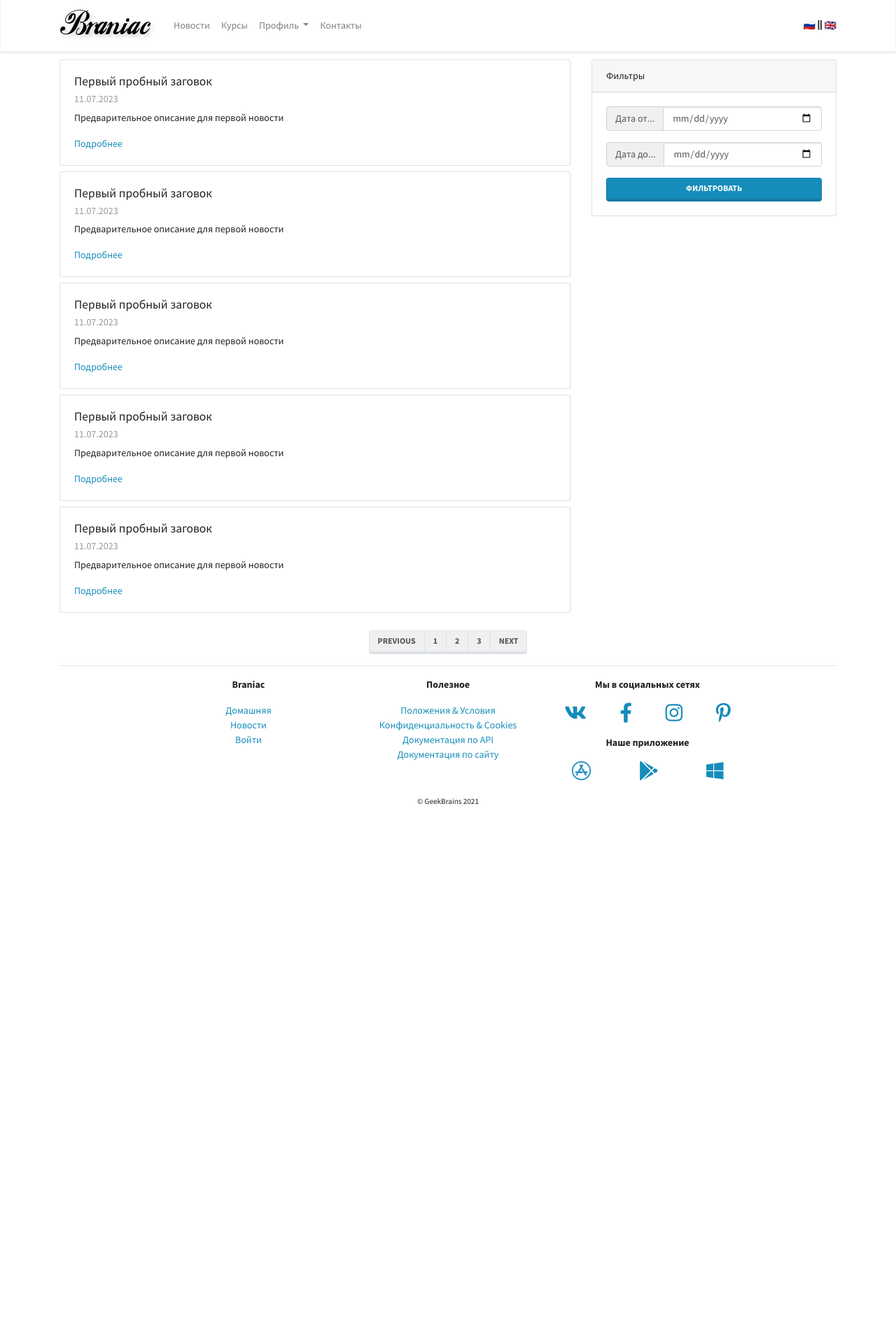
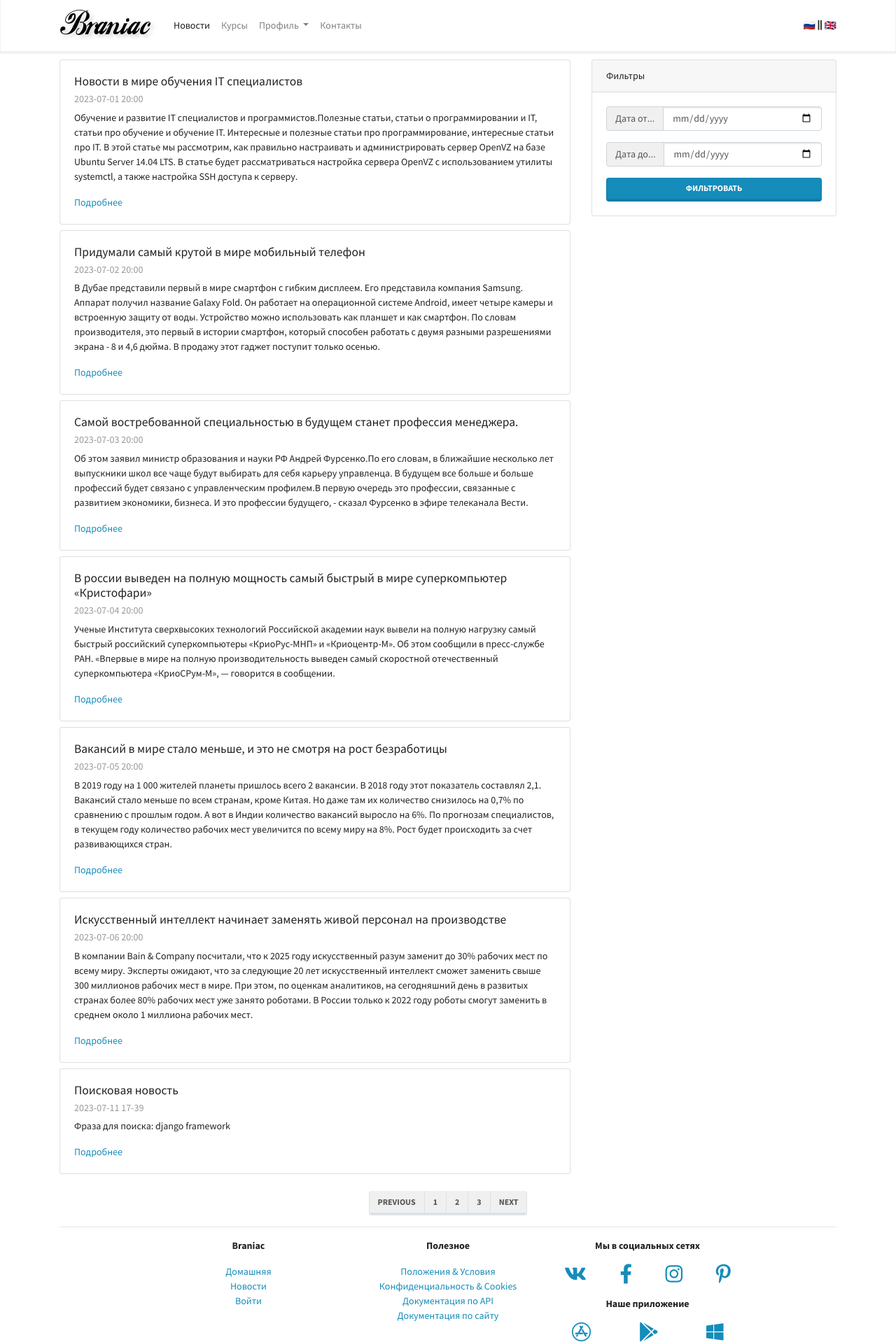
Before and after one commit to Gontarenok/django_course, a Django app: page /mainapp/news/ in a window 1280 px wide. Shown: the top 1918 px of the page at 70% size. Before the commit the page ends 1150 px from the top, so only its background shows below. Run offline with Django 4.2, Linux system fonts and the light colour scheme; some libraries are stand-ins or nearby versions.

Commit message:
Add homework

```diff
--- a/mainapp/templates/mainapp/news.html
+++ b/mainapp/templates/mainapp/news.html
@@ -15,16 +15,25 @@
                 <div class="col-lg-8">
 
 
-                    {% for i in range %}
+                    {% for news_item in object_list %}
                         <div class="card my-2">
                             <div class="card-body">
-                                <h5 class="card-title">{{ news_title }}</h5>
-                                <h6 class="card-subtitle mb-2 text-muted">{{ datetime_obj|date:"d.m.Y" }}</h6>
-                                <p class="card-text">{{ news_preview }}</p>
+                                <h5 class="card-title">{{ news_item.title }}</h5>
+                                <h6 class="card-subtitle mb-2 text-muted">{{ news_item.date }}</h6>
+                                <p class="card-text">{{ news_item.preview }}</p>
                                 <a href="#" class="card-link">Подробнее</a>
                             </div>
                         </div>
                     {% endfor %}
+
+                    <div class="card my-2">
+                        <div class="card-body">
+                            <h5 class="card-title">Поисковая новость</h5>
+                            <h6 class="card-subtitle mb-2 text-muted">{% now 'Y-m-d H-i' %}</h6>
+                            <p class="card-text">Фраза для поиска: django framework</p>
+                            <a href="{% url 'mainapp:news' %}?q=django framework" class="card-link">Подробнее</a>
+                        </div>
+                    </div>
 
 
                 </div>
--- a/mainapp/views.py
+++ b/mainapp/views.py
@@ -1,5 +1,8 @@
 # from django.shortcuts import render
-# from django.http import HttpResponse
+from django.http import HttpResponse, HttpResponseRedirect
+import json
+
+from django.conf import settings
 from django.views.generic import View, TemplateView
 from datetime import datetime
 
@@ -14,13 +17,24 @@ class NewsPageView(TemplateView):
     def get_context_data(self, **kwargs):
         contex = super().get_context_data(**kwargs)
 
-        contex['news_title'] = 'Первый пробный заговок'
-        contex['news_preview'] = 'Предварительное описание для первой новости'
+        # contex['news_title'] = 'Первый пробный заголовок'
+        # contex['news_preview'] = 'Предварительное описание для первой новости'
+        #
+        # contex['range'] = range(5)
+        # contex['datetime_obj'] = datetime.now()
 
-        contex['range'] = range(5)
-        contex['datetime_obj'] = datetime.now()
+        # Task 6
+        with open(settings.BASE_DIR / 'news.json', encoding="utf-8") as news_file:
+            contex['object_list'] = json.load(news_file)
+        return contex
 
-        return contex
+    # Task 7
+    def get(self, *args, **kwargs):
+        query = self.request.GET.get('q', None)
+        if query:
+            return HttpResponseRedirect(f'https://google.ru/search?q={query}')
+
+        return super().get(*args, **kwargs)
 
 
 class NewsWithPaginatorView(NewsPageView):
--- /dev/null
+++ b/news.json
@@ -0,0 +1,32 @@
+[
+  {
+    "title": "Новости в мире обучения IT специалистов",
+    "preview": "Обучение и развитие IT специалистов и программистов.Полезные статьи, статьи о программировании и IT, статьи про обучение и обучение IT. Интересные и полезные статьи про программирование, интересные статьи про IT. В этой статье мы рассмотрим, как правильно настраивать и администрировать сервер OpenVZ на базе Ubuntu Server 14.04 LTS. В статье будет рассматриваться настройка сервера OpenVZ с использованием утилиты systemctl, а также настройка SSH доступа к серверу.",
+    "date": "2023-07-01 20:00"
+  },
+  {
+    "title": "Придумали самый крутой в мире мобильный телефон",
+    "preview": "В Дубае представили первый в мире смартфон с гибким дисплеем. Его представила компания Samsung. Аппарат получил название Galaxy Fold. Он работает на операционной системе Android, имеет четыре камеры и встроенную защиту от воды. Устройство можно использовать как планшет и как смартфон. По словам производителя, это первый в истории смартфон, который способен работать с двумя разными разрешениями экрана - 8 и 4,6 дюйма. В продажу этот гаджет поступит только осенью.",
+    "date": "2023-07-02 20:00"
+  },
+  {
+    "title": "Самой востребованной специальностью в будущем станет профессия менеджера.",
+    "preview": "Об этом заявил министр образования и науки РФ Андрей Фурсенко.По его словам, в ближайшие несколько лет выпускники школ все чаще будут выбирать для себя карьеру управленца. В будущем все больше и больше профессий будет связано с управленческим профилем.В первую очередь это профессии, связанные с развитием экономики, бизнеса. И это профессии будущего, - сказал Фурсенко в эфире телеканала Вести.",
+    "date": "2023-07-03 20:00"
+  },
+  {
+    "title": "В россии выведен на полную мощность самый быстрый в мире суперкомпьютер «Кристофари»",
+    "preview": "Ученые Института сверхвысоких технологий Российской академии наук вывели на полную нагрузку самый быстрый российский суперкомпьютеры «КриоРус-МНП» и «Криоцентр-М». Об этом сообщили в пресс-службе РАН. «Впервые в мире на полную производительность выведен самый скоростной отечественный суперкомпьютера «КриоСРум-М», — говорится в сообщении. ",
+    "date": "2023-07-04 20:00"
+  },
+  {
+    "title": "Вакансий в мире стало меньше, и это не смотря на рост безработицы",
+    "preview": "В 2019 году на 1 000 жителей планеты пришлось всего 2 вакансии. В 2018 году этот показатель составлял 2,1. Вакансий стало меньше по всем странам, кроме Китая. Но даже там их количество снизилось на 0,7% по сравнению с прошлым годом. А вот в Индии количество вакансий выросло на 6%. По прогнозам специалистов, в текущем году количество рабочих мест увеличится по всему миру на 8%. Рост будет происходить за счет развивающихся стран.",
+    "date": "2023-07-05 20:00"
+  },
+  {
+    "title": "Искусственный интеллект начинает заменять живой персонал на производстве",
+    "preview": "В компании Bain & Company посчитали, что к 2025 году искусственный разум заменит до 30% рабочих мест по всему миру. Эксперты ожидают, что за следующие 20 лет искусственный интеллект сможет заменить свыше 300 миллионов рабочих мест в мире. При этом, по оценкам аналитиков, на сегодняшний день в развитых странах более 80% рабочих мест уже занято роботами. В России только к 2022 году роботы смогут заменить в среднем около 1 миллиона рабочих мест.",
+    "date": "2023-07-06 20:00"
+  }
+]
--- a/templates/includes/main_menu.html
+++ b/templates/includes/main_menu.html
@@ -12,10 +12,10 @@
 
         <div class="collapse navbar-collapse" id="navbarSupportedContent">
             <ul class="navbar-nav mr-auto">
-                <li class="nav-item {% if request.resolver_match.view_name == 'mainapp:mainapp.views.NewsPageView' %}active{% endif %}">
+                <li class="nav-item {% if request.resolver_match.view_name == 'mainapp:news' %}active{% endif %}">
                     <a class="nav-link" href="{% url 'mainapp:news' %}">Новости</a>
                 </li>
-                <li class="nav-item {% if request.resolver_match.view_name == 'mainapp:mainapp.views.CoursesPageView' %}active{% endif %}">
+                <li class="nav-item {% if request.resolver_match.view_name == 'mainapp:courses' %}active{% endif %}">
                     <a class="nav-link" href="{% url 'mainapp:courses' %}">Курсы</a>
                 </li>
                 <li class="nav-item dropdown">
@@ -33,7 +33,7 @@
                         <a class="dropdown-item" href="#">Выход</a>
                     </div>
                 </li>
-                <li class="nav-item {% if request.resolver_match.view_name == 'mainapp:mainapp.views.ContactsPageView' %}active{% endif %}">
+                <li class="nav-item {% if request.resolver_match.view_name == 'mainapp:contacts' %}active{% endif %}">
                     <a class="nav-link" href="{% url 'mainapp:contacts' %}">Контакты</a>
                 </li>
             </ul>
```
